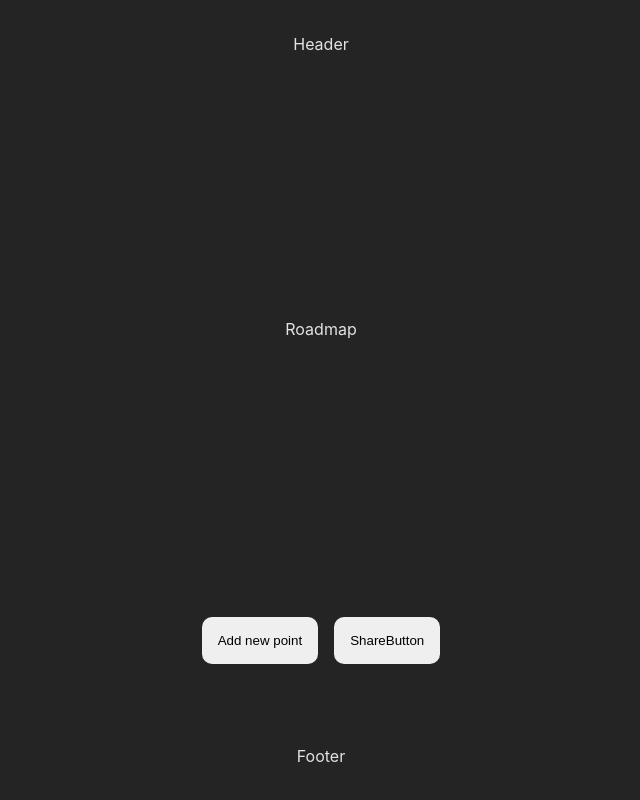
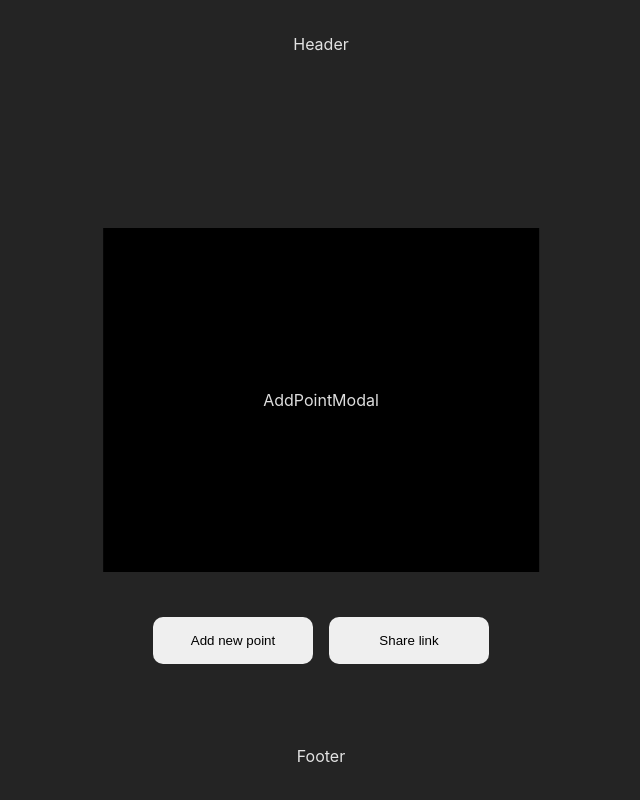
Before and after one commit to pawelrybka/React-Typescript-Game, a React (Vite) app: page / in a window 1280 px wide. Shown: the whole page, without its empty margins (319-959 px from the left). Built offline with nearby package versions, Linux system fonts and the light colour scheme.

Commit message:
Add AddPointModal component and styles

```diff
--- a/src/components/AddPointButton/AddPointButton.module.css
+++ b/src/components/AddPointButton/AddPointButton.module.css
@@ -1,4 +1,5 @@
 .addPointButton{
+    width: 10rem;
     padding: 1rem;
     border: none;
     border-radius: 10px;
--- a/src/components/AddPointButton/AddPointButton.tsx
+++ b/src/components/AddPointButton/AddPointButton.tsx
@@ -1,10 +1,16 @@
 import styles from './AddPointButton.module.css'
+import AddPointModal from '../AddPointModal/AddPointModal'
+
 
 const AddPointButton = () => {
   return (
-    <button className={styles.addPointButton}>
+    <>
+      <button className={styles.addPointButton}>
         <span>Add new point</span>
-    </button>
+      </button>
+      <AddPointModal />
+    </>
+
   )
 }
 
--- /dev/null
+++ b/src/components/AddPointModal/AddPointModal.module.css
@@ -0,0 +1,8 @@
+.addPointModal{
+    position: fixed;
+    top: 50%;
+    left: 50%;
+    transform: translate(-50%, -50%);
+    padding: 10rem;
+    background-color: black;
+}
--- /dev/null
+++ b/src/components/AddPointModal/AddPointModal.tsx
@@ -0,0 +1,11 @@
+import styles from './AddPointModal.module.css'
+
+const AddPointModal = () => {
+  return (
+    <div className={styles.addPointModal}>
+        AddPointModal
+    </div>
+  )
+}
+
+export default AddPointModal
--- a/src/components/ShareButton/ShareButton.module.css
+++ b/src/components/ShareButton/ShareButton.module.css
@@ -1,4 +1,5 @@
 .shareButton{
+    width: 10rem;
     padding: 1rem;
     border: none;
     border-radius: 10px;
--- a/src/components/ShareButton/ShareButton.tsx
+++ b/src/components/ShareButton/ShareButton.tsx
@@ -3,7 +3,7 @@ import styles from './ShareButton.module.css'
 const ShareButton = () => {
   return (
     <button className={styles.shareButton}>
-        ShareButton
+        Share link
     </button>
   )
 }
```
